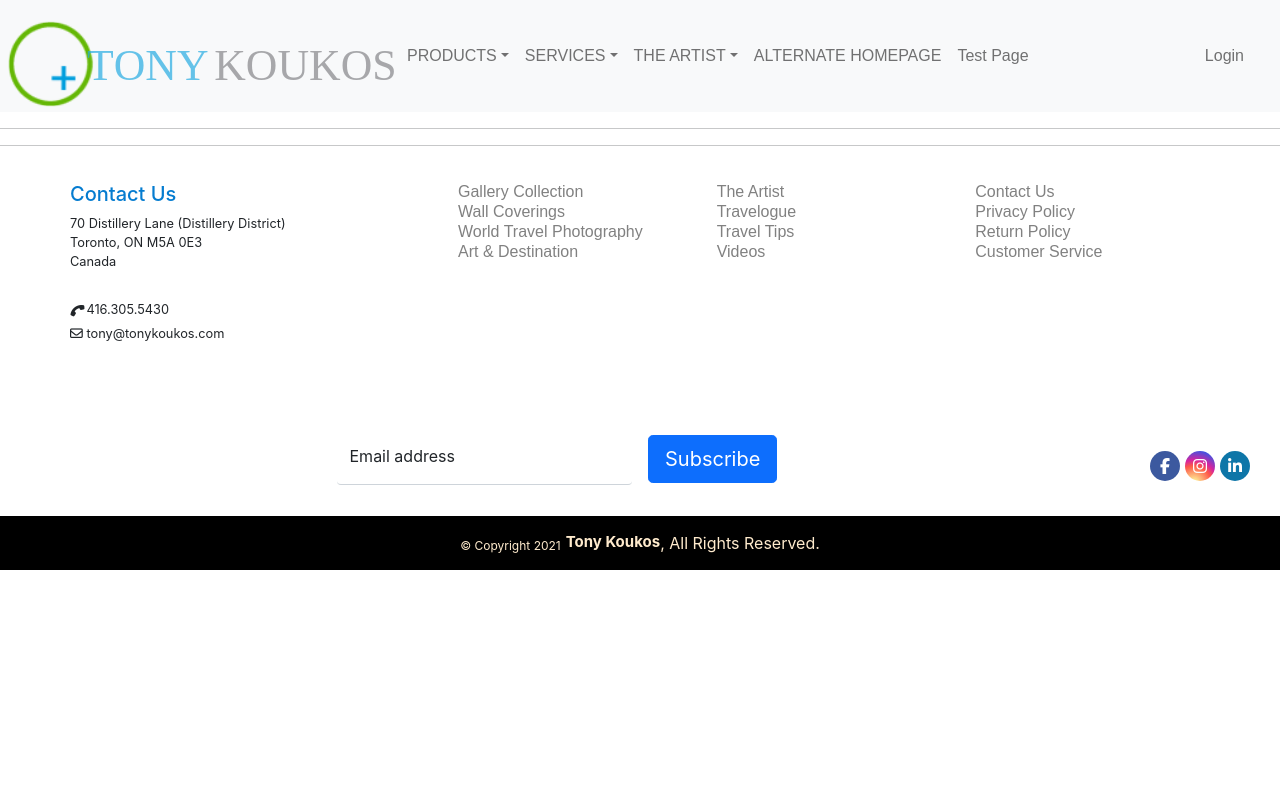
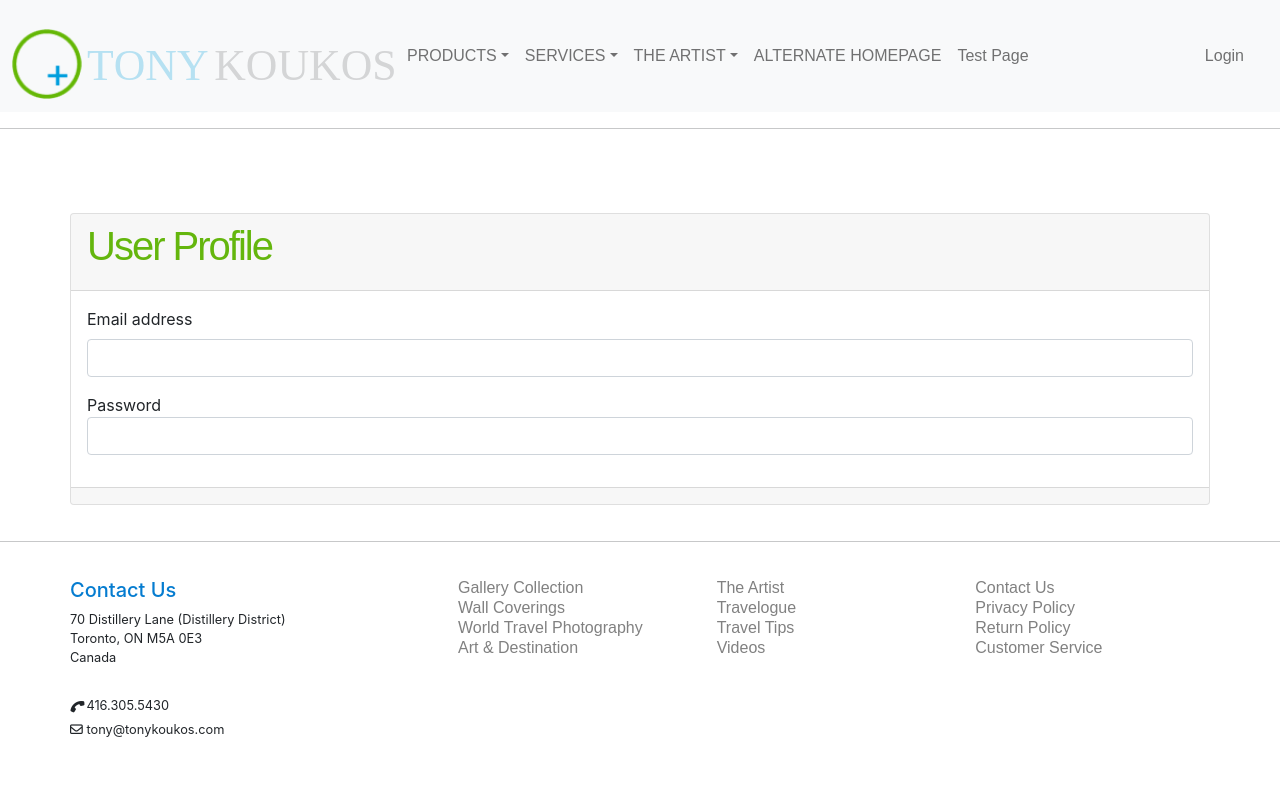
Before and after one commit to daze77/TKReactApp, a React (Create React App) app in the folder client/: page /UserProfile in a window 1280 px wide. Shown: the top 800 px of the page. Built offline with nearby package versions, Linux system fonts and the light colour scheme; a web font is replaced by a local one.

Commit message:
added a auto email file for new profile page.  Will add this to login in later

```diff
--- a/client/src/App.js
+++ b/client/src/App.js
@@ -16,6 +16,8 @@
 // pages
 import Login from './pages/Login'
 import Logout from './pages/Logout'
+import UserProfile from './pages/UserProfile/UserProfile'
+
 
 import Register from './pages/Register'
 
@@ -100,6 +102,8 @@
       <NavBar />
       <ScrollToTop />
         <Route exact path='/Login' component={Login} />
+        <Route exact path='/UserProfile' component={UserProfile} />
+
         <Route exact path='/Logout' component={Logout} />
         <Route exact path='/Register' component={Register} />
         <Route exact path={['/', 'index']} component={Homepage} />
--- a/client/src/components/NavBar/NavLogin.js
+++ b/client/src/components/NavBar/NavLogin.js
@@ -59,6 +59,8 @@
                             </a>
                             <ul class="dropdown-menu" aria-labelledby="navbarScrollingDropdown">
                                 <li class="nav-item"> <NavLink to="/Logout" className="nav-link" activeClassName="active">Logout</NavLink></li>
+                                <li class="nav-item"> <NavLink to="/UserProfile" className="nav-link" activeClassName="active">User Profile</NavLink></li>
+
                             </ul>
                         </li>}
                         {!name && <li class="nav-item "> <NavLink to="/Login" className="nav-link" activeClassName="active">Login</NavLink></li>}
--- /dev/null
+++ b/client/src/pages/UserProfile/UserProfile.js
@@ -0,0 +1,65 @@
+import React, {useRef} from 'react'
+import {useStoreContext} from '../../utils/GlobalStore'
+import fetchJSON from '../../utils/API'
+
+
+
+function UserProfile(){
+
+    const inputEmail = useRef()
+    const inputPassword = useRef()
+    const inputRememberMe = useRef()
+    const refForm = useRef()
+
+    // const saveData = {
+    //     email: inputEmail.current.value,
+    //     password: inputPassword.current.value,
+    //     rememberMe: inputRememberMe.current.checked
+    // }
+
+
+
+
+
+return(
+<>
+
+            <div class="container">
+
+                <form ref={refForm}>
+                <div class="card mt-5">
+                    <div class="card-header">
+                        <h1>User Profile</h1>
+                    </div>
+                    <div class="card-body">
+                        <div class="mb-3">
+                            <label for="email" class="form-label">Email address</label>
+                            <input ref={inputEmail} id="email" type="email" class="form-control" required />
+                            <div class="invalid-feedback">
+                                Please enter your login email
+                            </div>
+                        </div>
+                        <div class="mb-3">
+                            <label for="userPassword">Password</label>
+                            <input ref={inputPassword} id="userPassword" type="password" class="form-control"  pattern=".{8,}" required />
+                            <div class="invalid-feedback">
+                                Please enter your password (8 chars min)
+                            </div>
+                        </div>
+                    </div>
+                    <div class="card-footer">
+
+                    </div>
+                </div>
+                </form>
+            </div>
+
+
+</>
+
+)
+}
+
+
+
+export default UserProfile
```
Also changed, not shown: client/src/pages/AutoEmail/SubscribeEmail.html (added, +82 -0 lines).
